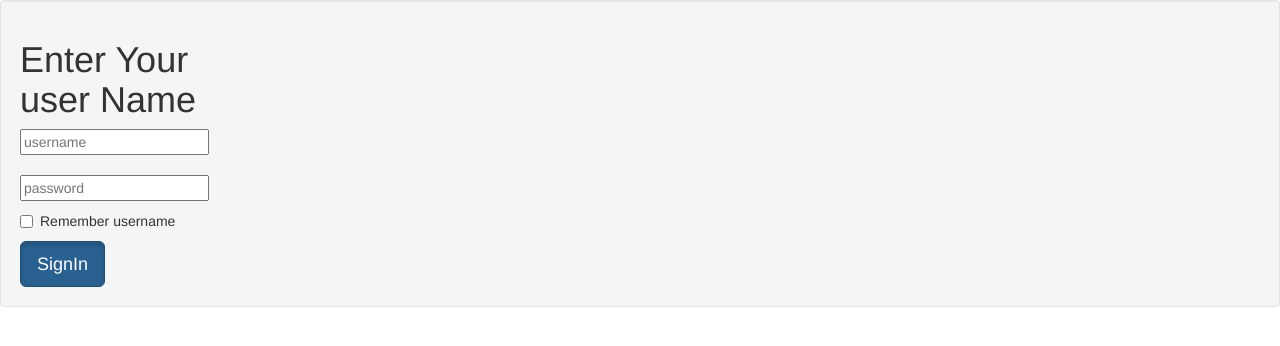
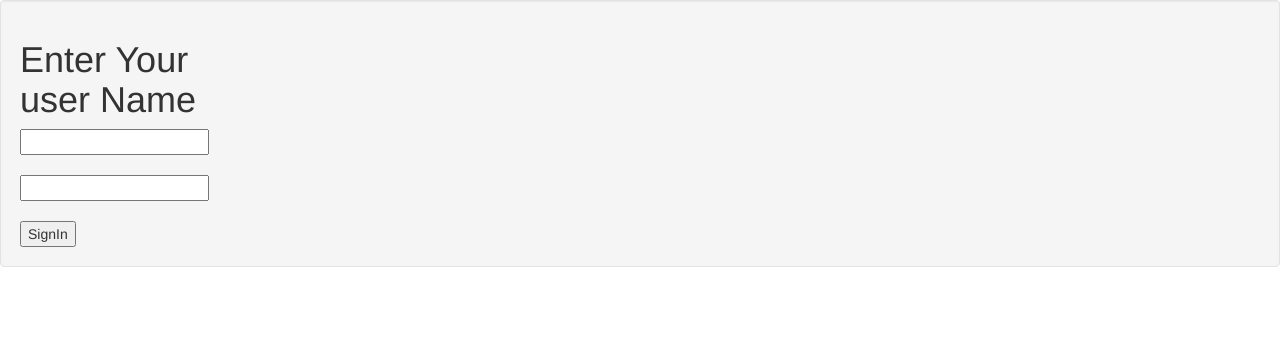
Before and after one commit to PramilaVasu/AngularJS, a plain HTML site: page index.html in a window 1280 px wide. Drawn offline with nearby package versions, Linux system fonts and the light colour scheme.

Commit message:
Update index.html

```diff
--- a/index.html
+++ b/index.html
@@ -12,19 +12,14 @@
 
   <body ng-controller="LoginCtrl">
     <div ng-app="angular" ng-controller="LoginCtrl">
-      <form nonvalidate class="well">
+      <form name="userForm" ng-submit="submitForm(userForm.$valid)"  nonvalidate class="well">
         <h1>Enter Your<br>
         user Name</h1>
-        <input type="text" ng-model="user.username" placeholder="username"><br><br>
+        <input type="text" ng-model="user.username" required><br><br>
 
-        <input type="text" ng-model="user.password" placeholder="password">
-
-    <div class="checkbox">
-    <label>
-      <input type="checkbox" ng-model="user.remember"> Remember username
-    </label>
-  </div>
-    <button class="btn btn-primary btn-lg active" ng-click="signin()">SignIn</button>
+        <input type="text" ng-model="user.password">
+    <br><br>
+    <button ng-click="signin()">SignIn</button>
       </form>
 
 
```
